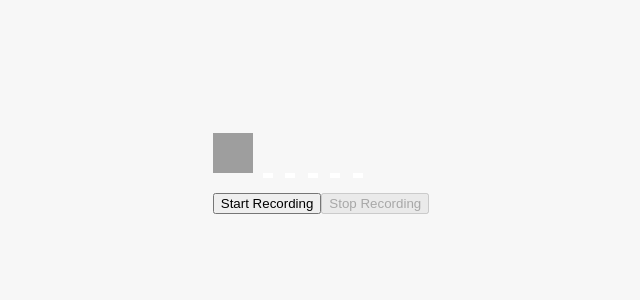
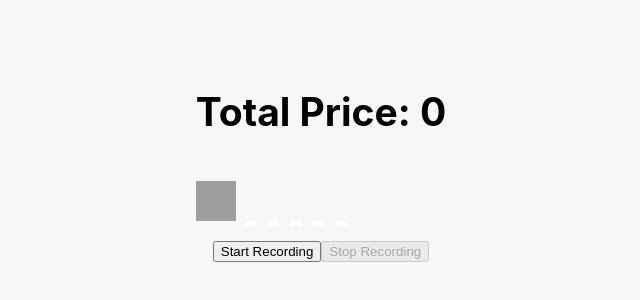
Before and after one commit to Ibrahim-Haroon/BeanHub-frontend, a React (Create React App) app: page / in a window 1280 px wide. Shown: the part 226-526 px from the top of the page, without its empty margins (319-959 px from the left). Built offline with nearby package versions, Linux system fonts and the light colour scheme; no server answers; grey boxes are pictures that could not be loaded.

Commit message:
added tally and playback more smooth.

```diff
--- a/src/components/AudioRecorder.js
+++ b/src/components/AudioRecorder.js
@@ -3,7 +3,7 @@ import MicIcon from "./MicIcon";
 import toWav from 'audiobuffer-to-wav';
 import { uploadToS3, deleteFromS3, saveFromS3, deleteTempFile } from '../utils/aws-s3';
 import { fetchProcessedAudio } from '../utils/endpoint_api';
-
+import OrderTally from './OrderTally';
 const mimeType = "audio/webm";
 
 const AudioRecorder = ({ onAudioRecorded }) => {
@@ -13,6 +13,8 @@ const AudioRecorder = ({ onAudioRecorded }) => {
     const mediaStream = useRef(null);
     const audioContext = useRef(new AudioContext());
     const [audioBuffer, setAudioBuffer] = useState(null);
+    const [hasPlayedAudio, setHasPlayedAudio] = useState(false); // New state variable
+    const [totalAmount, setTotalAmount] = useState(0);
 
     useEffect(() => {
         async function initMediaStream() {
@@ -33,20 +35,21 @@ const AudioRecorder = ({ onAudioRecorded }) => {
 
     useEffect(() => {
         const playback = () => {
-            if (audioBuffer) {
+            if (audioBuffer && !hasPlayedAudio) { // Check if audio has not been played yet
                 const playSound = audioContext.current.createBufferSource();
                 playSound.buffer = audioBuffer;
                 playSound.connect(audioContext.current.destination);
                 playSound.start(audioContext.current.currentTime);
+                setHasPlayedAudio(true); // Set the flag to prevent further playback
             }
         };
 
-        window.addEventListener("mousemove", playback);
+        playback()
 
         return () => {
             window.removeEventListener("playbackEvent", playback);
         };
-    }, [audioBuffer]);
+    }, [audioBuffer, hasPlayedAudio]); // Add audioBuffer and hasPlayedAudio as dependencies
 
     const startRecording = () => {
         setRecordingStatus("recording");
@@ -101,9 +104,9 @@ const AudioRecorder = ({ onAudioRecorded }) => {
     const handleProcessedAudio = async () => {
         const response = await fetchProcessedAudio();
 
-        if (response && response.file) {
+        if (response && response.file && response.floating_point_number) {
+            setTotalAmount(prevTotalAmount => prevTotalAmount + response.floating_point_number);
             const tempFilePath = await saveFromS3(response.file);
-            console.log("Temp file path:", tempFilePath)
             await fetchAndPlayAudio(tempFilePath);
             await deleteTempFile(tempFilePath);
             await deleteFromS3(response.file);
@@ -131,6 +134,7 @@ const AudioRecorder = ({ onAudioRecorded }) => {
 
     return (
         <div>
+            <OrderTally totalAmount={totalAmount} />
             <MicIcon recording={recordingStatus === "recording"}/>
             <button onClick={startRecording} disabled={recordingStatus === "recording"}>
                 Start Recording
--- /dev/null
+++ b/src/components/OrderTally.js
@@ -0,0 +1,11 @@
+import React from 'react';
+
+const OrderTally = ({ totalAmount }) => {
+    return (
+        <div className="order-tally">
+            <h2>Total Price: {totalAmount}</h2>
+        </div>
+    );
+};
+
+export default OrderTally;
```
